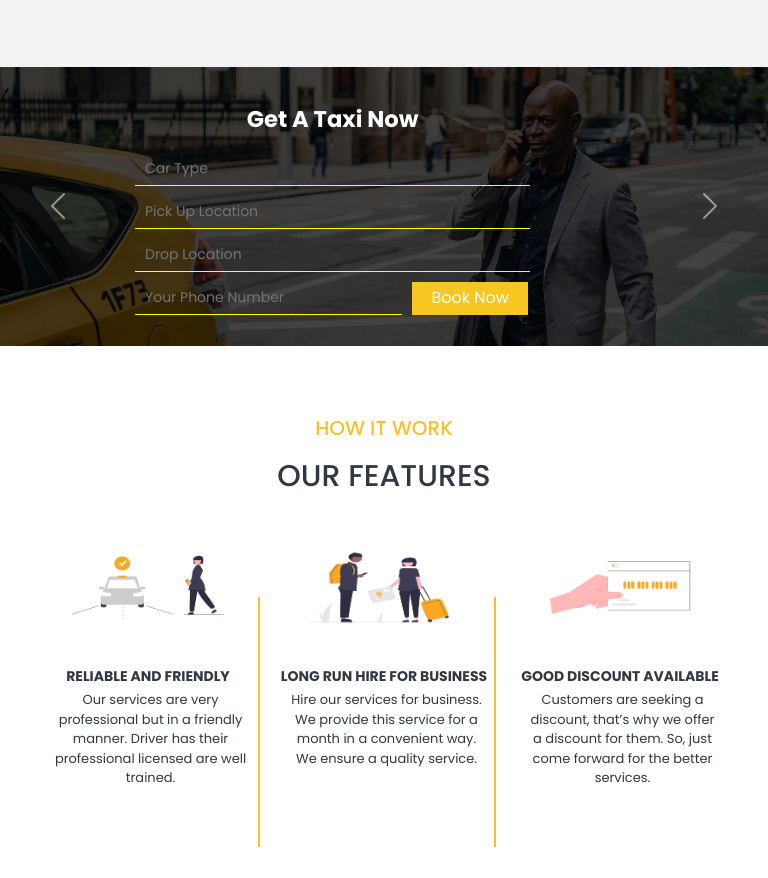
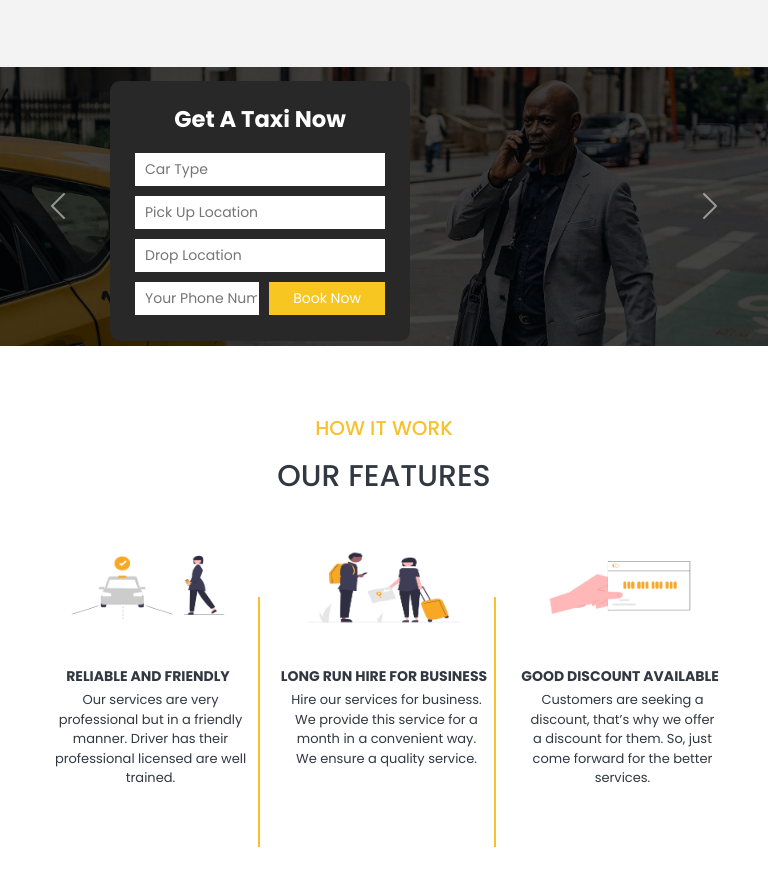
Before and after one commit to tasnimadiba-at/taxi_ride, a plain HTML site: page index.html in a window 768 px wide. Shown: the part 1701-2579 px from the top of the page. Drawn offline with Linux system fonts and the light colour scheme.

Commit message:
Update media.css

```diff
--- a/css/media.css
+++ b/css/media.css
@@ -453,10 +453,11 @@
 
 /*book*/
 
- /* .slider_form {
+ .slider_form {
 
   margin: -265px 0px 0px 110px;
   height: 260px;
+  width:  300px;
 }
 
 .slider_form form input {
@@ -468,34 +469,9 @@
 .slider_form form .btm_input {
 
   font-size: 14px;
-}*/
-
-.slider_form {
-  position: relative;
-  width: 445px;
-  padding: 25px;
-  border-radius: 10px;
-  margin: -265px 0px 0px 110px;
-  height: 260px;
-  background-color: transparent;
-  border: none;
 }
 
-.slider_form form input {
-  width: 100%;
-  height: 33px;
-  border: none;
-    border-bottom-color: currentcolor;
-    border-bottom-style: none;
-    border-bottom-width: medium;
-  outline: none;
-  margin-bottom: 10px;
-  padding-left: 10px;
-  font-size: 14px;
-  background-color: transparent;
-  border-bottom: 1px solid yellow;
-  color: white;
-}
+
 
 /*feature*/
 
```
